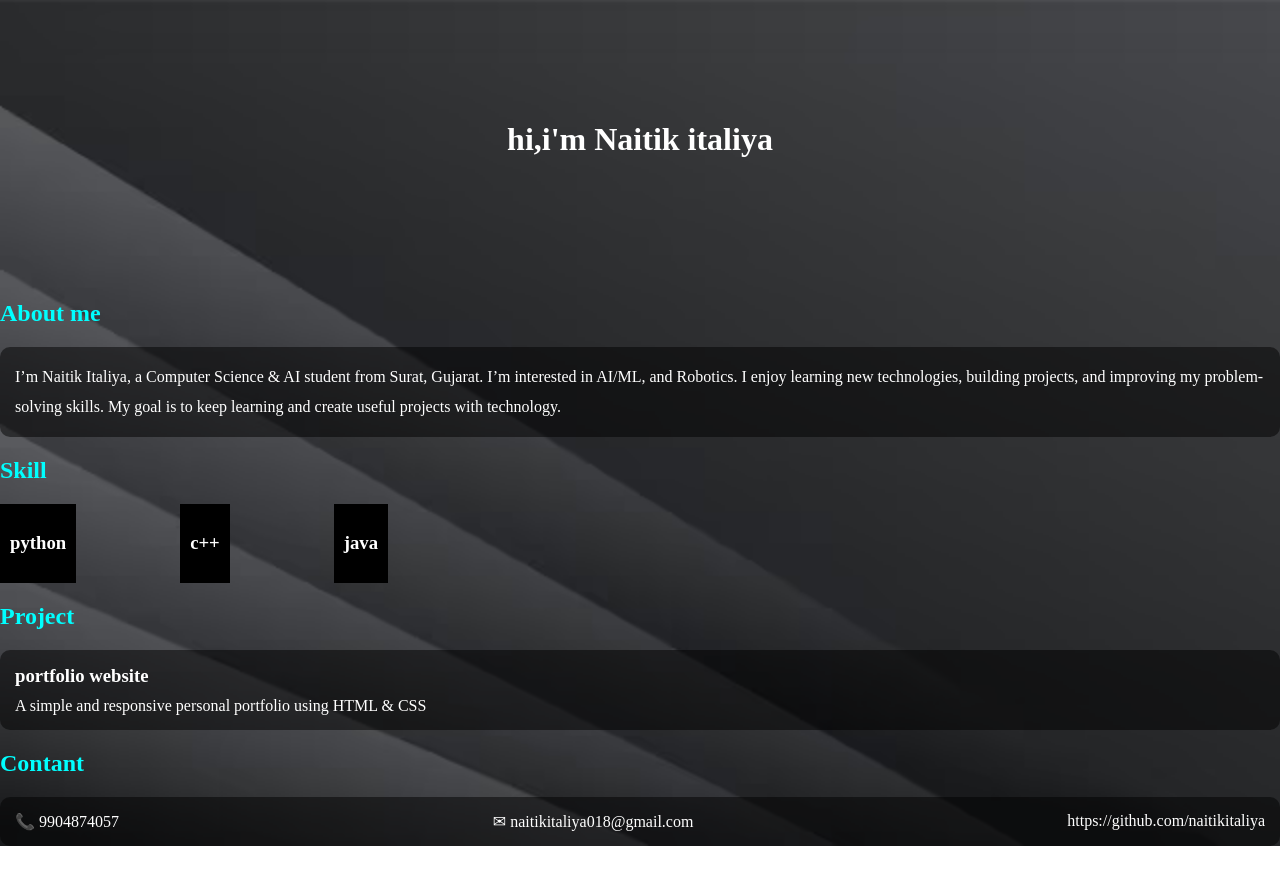
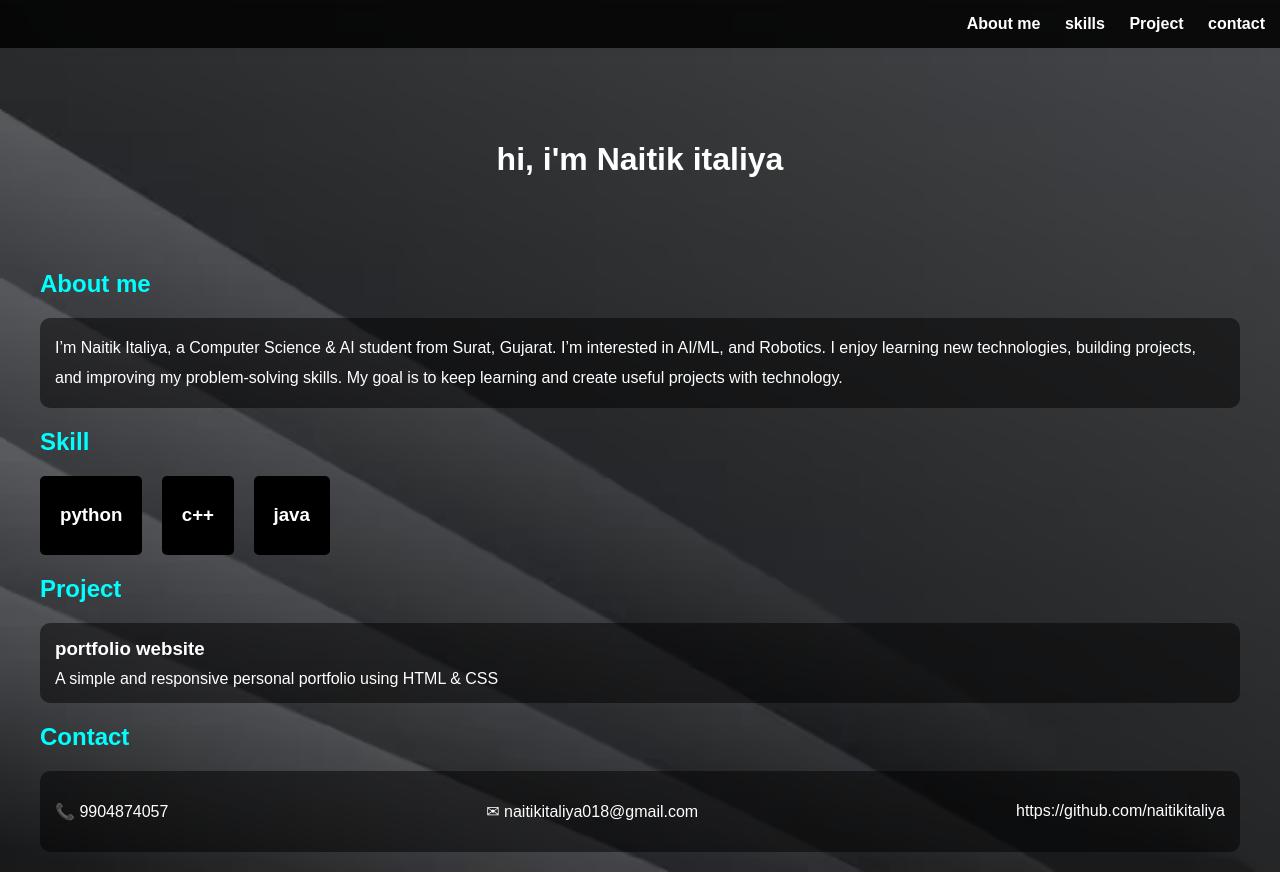
Before and after one commit to naitikitaliya/portfolio, a plain HTML site: page index.html in a window 1280 px wide. Before the commit the page ends 846 px from the top, so only its background shows below. Drawn offline with Linux system fonts and the light colour scheme.

Commit message:
Update index.html

```diff
--- a/index.html
+++ b/index.html
@@ -3,121 +3,142 @@
 <head>
     <meta charset="UTF-8">
     <meta name="viewport" content="width=device-width, initial-scale=1.0">
-    <title>Document</title>
+    <title>Naitik Italiya - Portfolio</title>
     <style>
-        body{
-            margin:0;
-            background-image:url(2.jpg);
+
+        html {
+            scroll-behavior: smooth;
+        }
+
+        body {
+            margin: 0;
+            background-image: url(2.jpg);
             background-size: cover;
+            font-family: Arial, sans-serif;
+            color: white;
         }
-        header{
-            text-align:center;
+
+        .navbar {
+            position: fixed;
+            top: 0;
+            width: 100%;
+            background: rgba(0, 0, 0, 0.85);
+            padding: 15px;
+            text-align: right;
+            box-sizing: border-box;
+        }
+
+        .navbar a {
             color: white;
+            text-decoration: none;
+            font-weight: bold;
+            margin-left: 20px;
+        }
 
-          padding:100px;
+        .navbar a:hover {
+            color: aqua;
+        }
 
+
+        header {
+            text-align: center;
+            padding: 120px 20px 50px;
         }
-        .About{
-            color:aqua;
+
+
+        .About, .skill, .Project, .contact {
+            scroll-margin-top: 70px;
+            margin: 20px 40px;
         }
-        .About p{
+
+        .About h2, .skill h2, .Project h2, .contact h2 {
+            color: aqua;
+        }
+
+        .About p {
             background: rgba(0,0,0,0.5);
-        color: white;
             padding: 15px;
             border-radius: 10px;
             line-height: 30px;
         }
-    .skill{
-        color:aqua;
-    }
-   .box{
+
+        .box {
             display: inline-block;
-    color: white;
             background-color: black;
-    padding: 10px 10px;
-    margin-right: 100px;
-
-   }
-   .Project h2{
-    color: aqua;
+            padding: 10px 20px;
+            margin-right: 15px;
+            border-radius: 5px;
         }
 
-.Project h3{
+        .Project h3 {
             background: rgba(0,0,0,0.5);
-    color: white;
             padding: 15px 15px 5px;
             margin: 0;
             border-radius: 10px 10px 0 0;
         }
 
-.Project p{
+        .Project p {
             background: rgba(0,0,0,0.5);
-    color: white;
             padding: 5px 15px 15px;
             margin: 0;
             border-radius: 0 0 10px 10px;
         }
-.contact h2{
-    color:aqua;
 
-}
-.contact h2{
-    color: aqua;
-}
-
-.link{
+        .link {
             display: flex;
             justify-content: space-between;
-    align-items: center;
             background: rgba(0,0,0,0.5);
             padding: 15px;
             border-radius: 10px;
         }
 
-.link p{
+        .link a {
             color: white;
-    margin: 0;
+            text-decoration: none;
         }
     </style>
 </head>
 <body>
+
+
+    <div class="navbar">
+        <a href="#about">About me</a>
+        <a href="#skills">skills</a>
+        <a href="#projects">Project</a>
+        <a href="#contact">contact</a>
+    </div>
+
+
     <header>
-      <h1>  hi,i'm Naitik italiya</h1>
+        <h1>hi, i'm Naitik italiya</h1>
     </header>
-    <div class="About">
+
+    <div id="about" class="About">
         <h2>About me</h2>
         <p>I’m Naitik Italiya, a Computer Science & AI student from Surat, Gujarat. I’m interested in AI/ML, and Robotics. I enjoy learning new technologies, building projects, and improving my problem-solving skills. My goal is to keep learning and create useful projects with technology.</p>
-
-    </div>
-    <div class="skill">
-        <h2>Skill</h2>
-        <div class="box">
-            <h3>python</h3>
-
-        </div>
-        <div class="box">
-            <h3>c++</h3>
-
-        </div>
-        <div class="box">
-            <h3>java</h3>
     </div>
 
+    <div id="skills" class="skill">
+        <h2>Skill</h2>
+        <div class="box"><h3>python</h3></div>
+        <div class="box"><h3>c++</h3></div>
+        <div class="box"><h3>java</h3></div>
     </div>
-    <div class="Project">
+
+    <div id="projects" class="Project">
         <h2>Project</h2>
         <h3>portfolio website</h3>
         <p>A simple and responsive personal portfolio using HTML & CSS</p>
     </div>
-    <div class="contact">
-        <h2>Contant</h2>
+
+    <div id="contact" class="contact">
+        <h2>Contact</h2>
         <div class="link">
             <p>📞 9904874057</p>
             <p>✉ naitikitaliya018@gmail.com</p>
-        <p>https://github.com/naitikitaliya</p>
+            <p><a href="https://github.com/naitikitaliya" target="_blank">https://github.com/naitikitaliya</a></p>
+        </div>
     </div>
 
-
-    </div>
-
+</body>
 </html>
```
Lines whose indentation alone changed are shown as unchanged.
